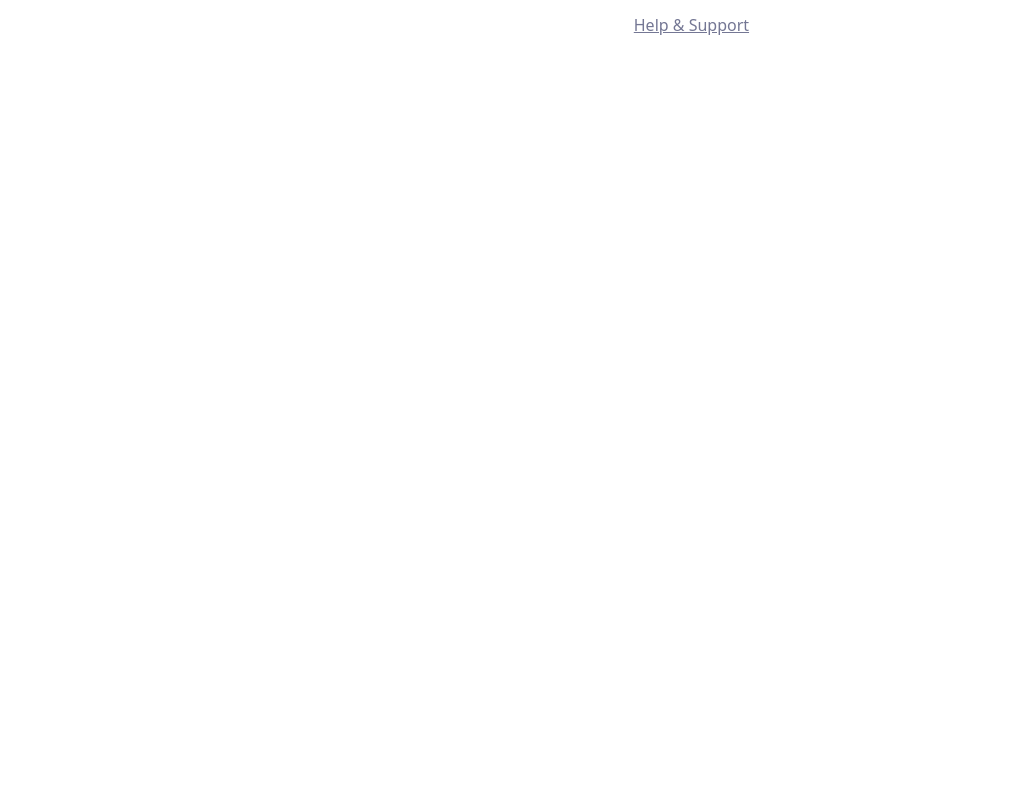
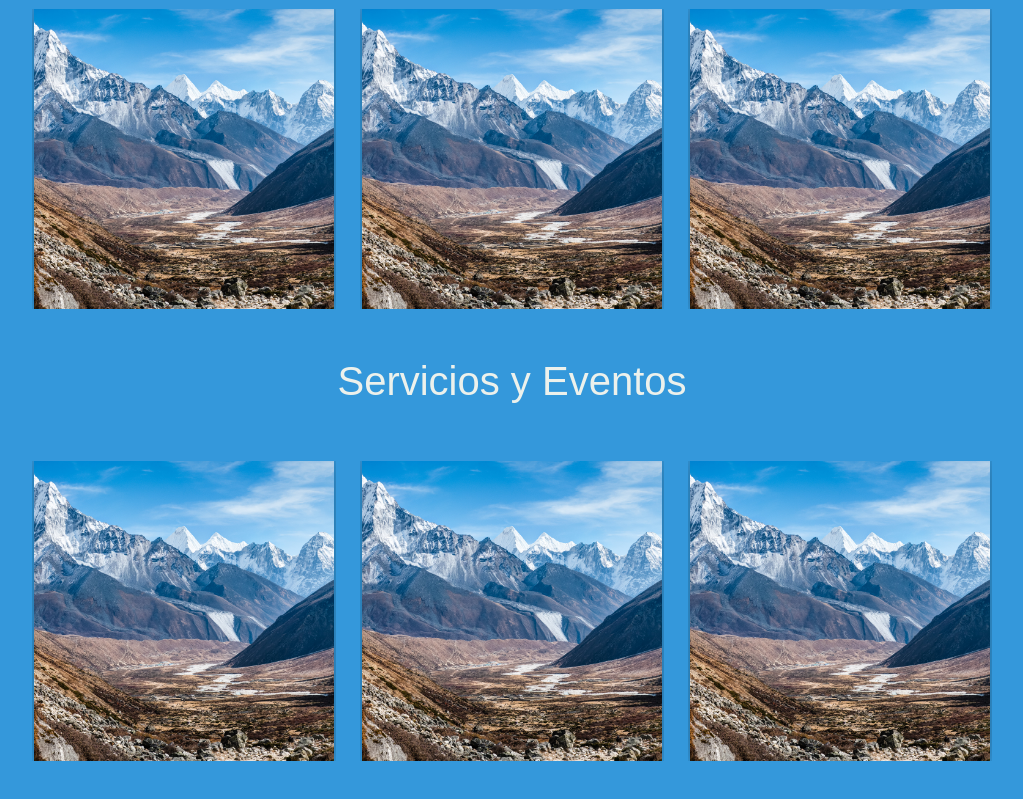
Before and after one commit to ProfesorAlbino/APAZA_Front, a Vue app: page / in a window 1280 px wide. Shown: the part 1800-2599 px from the top of the page, without its empty margins (128-1151 px from the left). Before the commit the page ends 1913 px from the top, so only its background shows below. Built offline with nearby package versions, Linux system fonts and the light colour scheme.

Commit message:
Migracion completa de tailwind a bootstrap

```diff
--- a/src/components/cards/CardAnimated.vue
+++ /dev/null
@@ -1,180 +0,0 @@
-<script scope>
-
-</script>
-
-<template>
-    <div class="container">
-        <div class="card__container">
-            <article class="card__article">
-                <img src="../../assets/Fondo-pagina-principal.jpg" alt="image" class="card__img">
-                <div class="card__data">
-                    <span class="card__title">Este texto sobre la imagen</span>
-                    <span class="card__description">Vancouver Mountains, Canada</span>
-                    <h2 class="card__title">The Great Path</h2>
-                    <a href="#" class="card__button">Read More</a>
-                </div>
-            </article>
-        </div>
-    </div>
-</template>
-
-<style scoped>
-.container {
-    display: grid;
-    place-items: center;
-    margin-inline: 1.5rem;
-    padding-block: 5rem;
-}
-
-.card__container {
-    display: grid;
-    row-gap: 3.5rem;
-}
-
-.card__article {
-    position: relative;
-    overflow: hidden;
-}
-
-.card__img {
-    width: 400px;
-    border-radius: 1.5rem;
-}
-
-.card__data {
-    width: 350px;
-    background-color: var(--background-color-3);
-    padding: 1.5rem 2rem;
-    box-shadow: 0 8px 24px hsla(0, 0%, 0%, .15);
-    border-radius: 1rem;
-    position: absolute;
-    bottom: -9rem;
-    left: 0;
-    right: 0;
-    margin-inline: auto;
-    /* opacity: 0; */
-    transition: opacity 1s 1s;
-}
-
-.card__description {
-    display: block;
-    font-size: var(--small-font-size);
-    margin-bottom: .25rem;
-}
-
-.card__title {
-    font-size: var(--h2-font-size);
-    font-weight: 500;
-    color: var(--title-color);
-    margin-bottom: .75rem;
-}
-
-.card__button {
-    text-decoration: none;
-    font-size: var(--small-font-size);
-    font-weight: 500;
-    color: var(--first-color);
-}
-
-/* Naming animations in hover */
-.card__article:hover .card__data {
-    animation: show-data 1s forwards;
-    opacity: 1;
-    transition: opacity .3s;
-}
-
-.card__article:hover {
-    animation: remove-overflow 2s forwards;
-}
-
-.card__article:not(:hover) {
-    animation: show-overflow 2s forwards;
-}
-
-.card__article:not(:hover) .card__data {
-    animation: remove-data 1s forwards;
-}
-
-/* Card animation */
-@keyframes show-data {
-    50% {
-        transform: translateY(-10rem);
-    }
-
-    100% {
-        transform: translateY(-7rem);
-    }
-}
-
-@keyframes remove-overflow {
-    to {
-        overflow: initial;
-    }
-}
-
-@keyframes remove-data {
-    0% {
-        transform: translateY(-7rem);
-    }
-
-    50% {
-        transform: translateY(-10rem);
-    }
-
-    100% {
-        transform: translateY(.5rem);
-    }
-}
-
-@keyframes show-overflow {
-    0% {
-        overflow: initial;
-        pointer-events: none;
-    }
-
-    50% {
-        overflow: hidden;
-    }
-}
-
-/*=============== BREAKPOINTS ===============*/
-/* For small devices */
-@media screen and (max-width: 340px) {
-    .container {
-        margin-inline: 1rem;
-    }
-
-    .card__data {
-        width: 250px;
-        padding: 1rem;
-    }
-}
-
-/* For medium devices */
-@media screen and (min-width: 768px) {
-    .card__container {
-        grid-template-columns: repeat(2, 1fr);
-        column-gap: 1.5rem;
-    }
-}
-
-/* For large devices */
-@media screen and (min-width: 1120px) {
-    .container {
-        height: 100vh;
-    }
-
-    .card__container {
-        grid-template-columns: repeat(3, 1fr);
-    }
-
-    .card__img {
-        width: 348px;
-    }
-
-    .card__data {
-        width: 316px;
-        padding-inline: 2.5rem;
-    }
-}
-</style>
--- a/src/components/cards/CardFullImage.vue
+++ b/src/components/cards/CardFullImage.vue
@@ -20,82 +20,90 @@ const props = defineProps({
 </script>
 
 <template>
-    <div id="card"
-        class="relative grid h-80 w-full max-w-lg overflow-hidden rounded-xl bg-white text-center text-gray-700 shadow-lg hover:shadow-xl transition-shadow duration-300 ease-in-out">
-        <article class="card__article">
-            <div :style="{ backgroundImage: `url(${props.url})` }"
-                class="absolute inset-0 h-full w-full bg-cover bg-center">
-                <div class="absolute inset-0 bg-gradient-to-t from-black/80 via-black/50 to-transparent"></div>
+    <div class="container">
+        <div class="row">
+            <div class="col-md-12">
+                <div class="image">
+                    <img :src="url" :alt="title">
+                    <div id="container_text">
+                        <h2>{{ title }}</h2>
+                        <p>{{ descriptionCard }}</p>
+                        <a :href="link" class="btn btn-light mt-2">Más información</a>
+                    </div>
+                </div>
             </div>
-
-            <div class="relative p-6">
-                <h2 class="mb-6 text-4xl font-medium text-white">{{ title }}</h2>
-            </div>
-
-            <div
-                class="card__data absolute bottom-0 left-1/2 transform -translate-x-1/2 bg-white p-6 rounded-lg shadow-lg opacity-0 transition-opacity duration-300 ease-in-out">
-                <span class="block text-gray-600 mb-2">{{ descriptionCard }}</span>
-                <a :href="link" class="text-blue-500 hover:text-blue-600 transition-colors">Mas informacion</a>
-            </div>
-        </article>
+        </div>
     </div>
 </template>
 
 <style scoped>
-#card {
-    margin-inline: 1.5rem;
+.container {
+    overflow: hidden;
+    display: flex;
+    justify-content: center;
+    align-items: center;
 }
 
-.card__article {
+.image {
+    overflow: hidden;
+    height: 300px;
+    width: 300px;
     position: relative;
-    overflow: hidden;
+    cursor: pointer;
+    box-shadow: 0 0 25px 1px rgba(0, 0, 0, .3);
+    transition: .5s;
+    background-color: #000;
+    /* Fondo oscuro para el efecto de gradiente */
 }
 
-.card__article:hover .card__data {
-    opacity: 1;
-    bottom: 2rem;
-    transition: bottom 0.3s ease-in-out, opacity 0.3s ease-in-out;
+.image::after {
+    content: '';
+    position: absolute;
+    z-index: 1;
+    top: 50%;
+    left: 50%;
+    width: 500px;
+    height: 500px;
+    transform: translate(-140%, -50%);
+    background-color: rgba(0, 0, 0, 0.7);
+    /* Fondo semi-transparente para el texto */
+    opacity: 0.8;
+    border-radius: 50%;
+    transition: .8s;
 }
 
-.card__data {
-    bottom: -6rem;
-    left: 50%;
-    transform: translateX(-50%);
-    transition: bottom 0.3s ease-in-out, opacity 0.3s ease-in-out;
+.image:hover::after {
+    transform: translate(-50%, -50%);
 }
 
-@media screen and (max-width: 340px) {
-    .container {
-        margin-inline: 1rem;
-    }
-
-    .card__data {
-        width: 250px;
-        padding: 1rem;
-    }
+.image:hover img {
+    transform: translate(-50%, -50%) scale(1.3) rotate(20deg);
 }
 
-/* For medium devices */
-@media screen and (min-width: 768px) {
-    .card__container {
-        grid-template-columns: repeat(2, 1fr);
-        column-gap: 1.5rem;
-    }
+img {
+    position: absolute;
+    height: 110%;
+    top: 50%;
+    left: 50%;
+    transform: translate(-50%, -50%);
+    transition: .8s;
 }
 
-/* For large devices */
-@media screen and (min-width: 1120px) {
-    .container {
-        height: 100vh;
-    }
+#container_text {
+    position: absolute;
+    z-index: 2;
+    top: 50%;
+    left: 50%;
+    transform: translate(-200%, -50%);
+    color: #fff;
+    text-align: center;
+    transition: .8s;
+    transition-timing-function: ease-in;
+    width: 80%;
+}
 
-    .card__container {
-        grid-template-columns: repeat(3, 1fr);
-    }
-
-    .card__data {
-        width: 316px;
-        padding-inline: 2.5rem;
-    }
+.image:hover #container_text {
+    transform: translate(-50%, -50%);
+    transition-timing-function: ease;
 }
 </style>
--- a/src/views/HomeView.vue
+++ b/src/views/HomeView.vue
@@ -25,29 +25,6 @@ import CardFullImage from '../components/cards/CardFullImage.vue'
               con los demás, y pueden tener intereses y comportamientos repetitivos."
       url="src/assets/Fondo-pagina-principal.jpg" :order="false" />
   </section>
-</template>
-
-
-
-<!-- <template>
-  <section>
-    <wave class="mb-20" url="src/assets/APAZA_FONDO.jpg" title="" description="" />
-
-    <CardImageText title="¿Que es el autismo?" description="El autismo es un trastorno del desarrollo que afecta la forma en que una persona se relaciona con el
-                mundo y con
-                las personas que lo rodean. Las personas con autismo pueden tener dificultades para comunicarse y
-                relacionarse
-                con los demás, y pueden tener intereses y comportamientos repetitivos."
-      url="src/assets/Fondo-pagina-principal.jpg" :order="false" />
-
-    <CardImageText title="¿Que es el autismo?" description="El autismo es un trastorno del desarrollo que afecta la forma en que una persona se relaciona con el
-                mundo y con
-                las personas que lo rodean. Las personas con autismo pueden tener dificultades para comunicarse y
-                relacionarse
-                con los demás, y pueden tener intereses y comportamientos repetitivos."
-      url="src/assets/Fondo-pagina-principal.jpg" :order="false" data-aos="fade-left" data-aos-offset="300"
-      data-aos-easing="ease-in-sine" class="mb-5" />
-  </section>
 
   <section id="sectionCards" class="a">
 
@@ -59,45 +36,47 @@ import CardFullImage from '../components/cards/CardFullImage.vue'
       </svg>
     </div>
 
-    <h1 id="title" class="text-6xl font-bold text-center" data-aos="fade-up" data-aos-duration="3000">Informacion sobre
-      el autismo</h1>
+    <h1 id="title" class="text-center" data-aos="fade-up" data-aos-duration="3000">Informacion sobre el autismo</h1>
 
-    <div class="mt-20 grid grid-cols-1 md:grid-cols-3 gap-40 ">
-      <div class="col-span-1">
+    <div class="row mt-5">
+      <div class="col-4">
         <CardFullImage title="Recien Diagnosticado" url="src/assets/Fondo-pagina-principal.jpg"
           descriptionCard="Esta sección ofrece información y apoyo para personas que han recibido recientemente un diagnóstico de autismo"
-          link="#" data-aos="fade-up" data-aos-duration="3000" />
+          link="#" />
       </div>
-      <div class="col-span-1">
-        <CardFullImage title="Personas con Autismo" url="src/assets/Fondo-pagina-principal.jpg" data-aos="fade-up"
-          descriptionCard="En esta seccion se muestra informacion sobre el autismo y como se puede ayudar a las personas con autismo"
-          link="#" data-aos-duration="3000" />
+
+      <div class="col-4">
+        <CardFullImage title="Recien Diagnosticado" url="src/assets/Fondo-pagina-principal.jpg"
+          descriptionCard="Esta sección ofrece información y apoyo para personas que han recibido recientemente un diagnóstico de autismo"
+          link="#" />
       </div>
-      <div class="col-span-1">
-        <CardFullImage title="Solicita Informacion" url="src/assets/Fondo-pagina-principal.jpg"
-          descriptionCard="En esta seccion puedes comunicarte con nosotros para realizar sus consultas" link="#"
-          data-aos="fade-up" data-aos-duration="3000" />
+
+      <div class="col-4">
+        <CardFullImage title="Recien Diagnosticado" url="src/assets/Fondo-pagina-principal.jpg"
+          descriptionCard="Esta sección ofrece información y apoyo para personas que han recibido recientemente un diagnóstico de autismo"
+          link="#" />
       </div>
     </div>
 
-    <h1 id="title" class="text-6xl font-bold text-center mt-20" data-aos="fade-up" data-aos-duration="3000">Servicios y
-      Eventos</h1>
+    <h1 id="title" class="text-center mt-5">Servicios y Eventos </h1>
 
-    <div class="mt-20 grid grid-cols-1 md:grid-cols-3 gap-40 ">
-      <div class="col-span-1">
-        <CardFullImage title="Nuestro Equipo" url="src/assets/Fondo-pagina-principal.jpg"
-          descriptionCard="Aqui encontraras toda la informacion sobre nuestro equipo de trabajo" link="#"
-          data-aos="fade-up" data-aos-duration="3000" />
+    <div class="row mt-5">
+      <div class="col-4">
+        <CardFullImage title="Recien Diagnosticado" url="src/assets/Fondo-pagina-principal.jpg"
+          descriptionCard="Esta sección ofrece información y apoyo para personas que han recibido recientemente un diagnóstico de autismo"
+          link="#" />
       </div>
-      <div class="col-span-1">
-        <CardFullImage title="Colaboradores" url="src/assets/Fondo-pagina-principal.jpg" data-aos="fade-up"
-          descriptionCard="Aqui encontraras toda la informacion sobre nuestros colaboradores" link="#"
-          data-aos-duration="3000" />
+
+      <div class="col-4">
+        <CardFullImage title="Recien Diagnosticado" url="src/assets/Fondo-pagina-principal.jpg"
+          descriptionCard="Esta sección ofrece información y apoyo para personas que han recibido recientemente un diagnóstico de autismo"
+          link="#" />
       </div>
-      <div class="col-span-1">
-        <CardFullImage title="Actividades y Eventos" url="src/assets/Fondo-pagina-principal.jpg"
-          descriptionCard="En esta seccion puedes informarte sobre proximos eventos y actividades" link="#"
-          data-aos="fade-up" data-aos-duration="3000" />
+
+      <div class="col-4">
+        <CardFullImage title="Recien Diagnosticado" url="src/assets/Fondo-pagina-principal.jpg"
+          descriptionCard="Esta sección ofrece información y apoyo para personas que han recibido recientemente un diagnóstico de autismo"
+          link="#" />
       </div>
     </div>
 
@@ -108,13 +87,9 @@ import CardFullImage from '../components/cards/CardFullImage.vue'
           class="shape-fill"></path>
       </svg>
     </div>
-
   </section>
 
-  <section>
-    <h1 class="text-6xl font-bold text-center mt-20">"Ante Todo Persona"</h1>
-  </section>
-</template> -->
+</template>
 
 <style scoped>
 #sectionCards {
```
